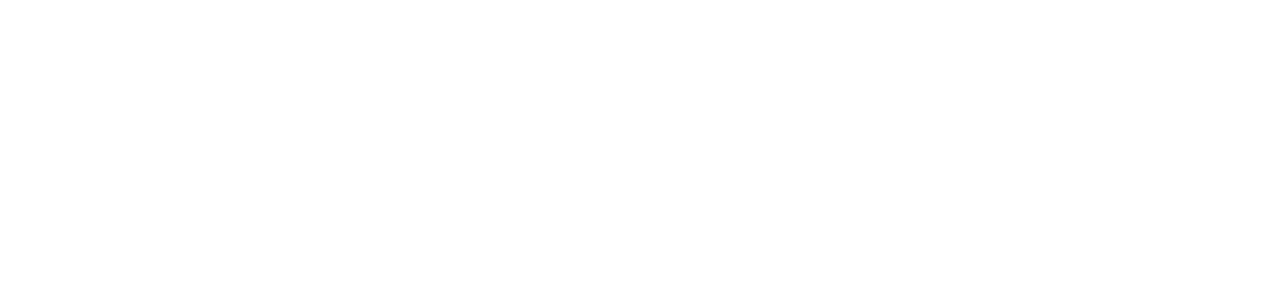
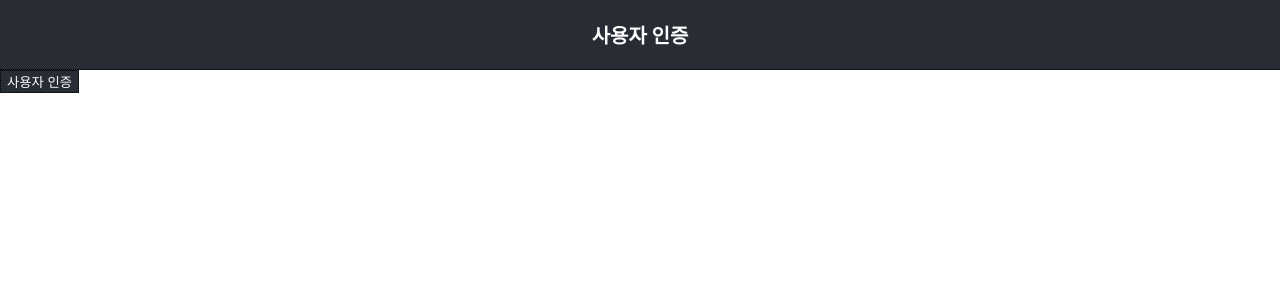
Before and after one commit to W00SUNGLEE/fintech, a React (Create React App) app in the folder fintech/: page / in a window 1280 px wide. Before the commit this address had no page. Shown: the top 300 px of the page. Built offline with nearby package versions, Linux system fonts and the light colour scheme.

Commit message:
AuthPage 임시

```diff
--- a/fintech/src/App.js
+++ b/fintech/src/App.js
@@ -5,6 +5,7 @@
 import ArrayMap from './components/ArrayMap'
 import AxiosTest from './page/AxiosTest';
 import NewsApiPage from './page/NewsApiPage';
+import AuthPage from './page/AuthPage';
 
 
 function App() {
@@ -15,6 +16,7 @@
         <Route path="/b" element={<ArrayMap/>}></Route>
         <Route path="/axiosTest" element={<AxiosTest/>}></Route>
         <Route path='/newsApiPage' element={<NewsApiPage/>}></Route>
+        <Route path='' element={<AuthPage/>}></Route>
       </Routes>
     </BrowserRouter>
   );
--- /dev/null
+++ b/fintech/src/page/AuthPage.js
@@ -0,0 +1,28 @@
+import React from 'react'
+import AppBar from '../components/common/AppBar'
+import styled from 'styled-components'
+
+const AuthButton = styled.button`
+    border: 1px dotted #000;
+    background-color: #282c34;
+    color: white;
+    text-align: center;
+`
+
+const AuthPage = () => {
+
+    const handleAuthButtonClick = () => {
+        //새창으로 인증사이트 오픈
+        const authPageUrl = "https://testapi.openbanking.or.kr/oauth/2.0/authorize?response_type=code&client_id=b27b0251-26c4-4051-9559-fed2970864fe&redirect_uri=http://localhost:3000/authResult&scope=login inquiry transfer&state=12345678901234567890123456789012&auth_type=0"
+        window.open(authPageUrl)
+    }
+
+    return (
+    <>
+        <AppBar title={"사용자 인증"}></AppBar>
+        <AuthButton onClick={handleAuthButtonClick}>사용자 인증</AuthButton>
+    </>
+  )
+}
+
+export default AuthPage
```
